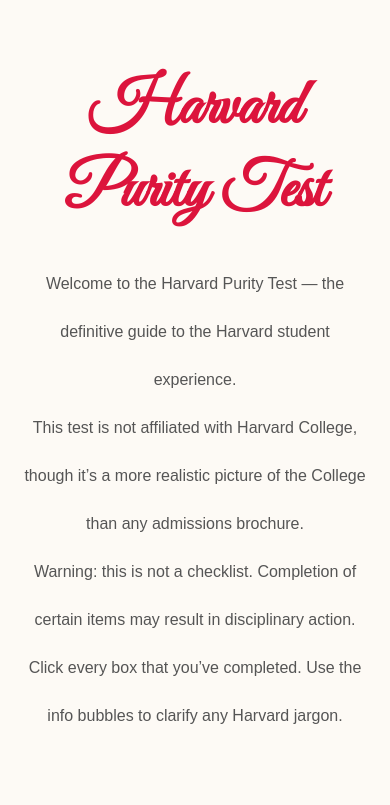
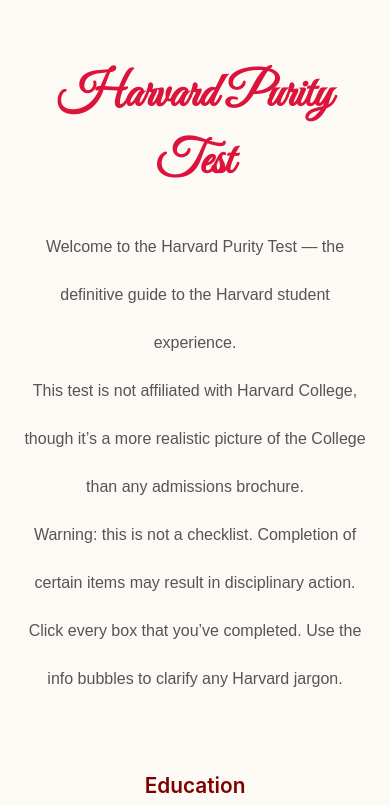
Before and after one commit to AdvikarA/HPT, a plain HTML site: page index.html in a window 390 px wide. Shown: the top 805 px of the page. Drawn offline with Linux system fonts and the light colour scheme.

Commit message:
Add files via upload

```diff
--- a/style.css
+++ b/style.css
@@ -30,7 +30,13 @@ h1 {
   padding-top: 5px;       /* Extra padding helps prevent clipping on top */
   overflow: visible;      /* Ensures any overflow is shown */
 }
-
+@media (max-width: 768px) {
+  h1 {
+    font-size: 3rem;
+    line-height: 1.4;
+    padding-top: 10px;
+  }
+}
 .description {
   font-size: 1rem;
   color: #555;
```
